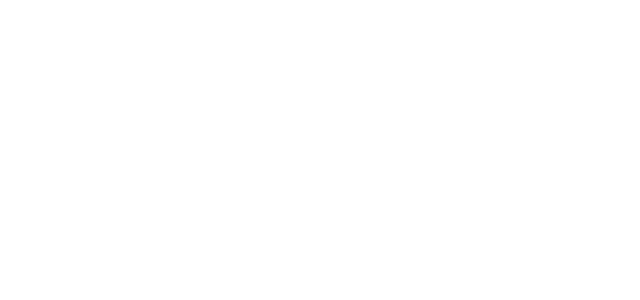
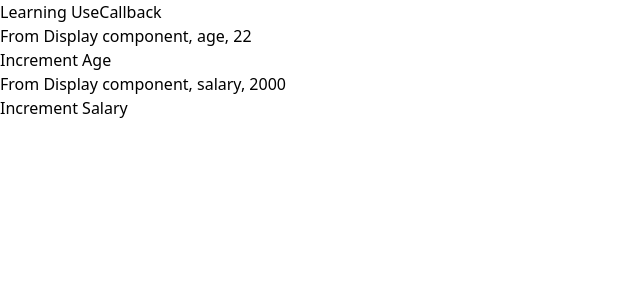
Before and after one commit to bikramgiri/Blog_Management_System-ReduxToolkit, a React (Vite) app: page /usecallback in a window 1280 px wide. Before the commit this address had no page. Shown: the top 300 px of the page, without its empty margins (0-640 px from the left). Built offline with nearby package versions, Linux system fonts and the light colour scheme.

Commit message:
learn about useCallback,and react memo

```diff
--- a/src/App.jsx
+++ b/src/App.jsx
@@ -13,6 +13,7 @@
 import { lazy, Suspense } from 'react'
 import PropTypes from 'prop-types'
 import { ErrorBoundary } from 'react-error-boundary'
+import Parent from './pages/useCallback/Parent'
 
 const SingleBlog = lazy(()=>import('./pages/blog/SingleBlog'))
 const Register = lazy(()=>import('./pages/auth/Register'))
@@ -40,6 +41,7 @@
       <Route path="/blog/add" element={<Protected><AddBlog /></Protected>} />
       <Route path="/blog/edit/:id" element={<Protected><EditBlog /></Protected>} />
       <Route path="/blog/:id" element={<SingleBlog />} />
+      <Route path="/usecallback" element={<Parent/>} />
     </Routes>
     </Suspense>
     </ErrorBoundary>
--- /dev/null
+++ b/src/pages/useCallback/Button.jsx
@@ -0,0 +1,16 @@
+import React from 'react'
+import PropTypes from "prop-types"
+
+const Button = ({content,handleClick}) => {
+  console.log("I am from Button " + content)
+  return (
+    <button onClick={handleClick}>{content}</button>
+  )
+}
+
+Button.propTypes = {
+  content: PropTypes.string.isRequired,
+  handleClick: PropTypes.func.isRequired
+}
+
+export default React.memo(Button)
--- /dev/null
+++ b/src/pages/useCallback/Display.jsx
@@ -0,0 +1,16 @@
+import React from 'react'
+import PropTypes from "prop-types"
+
+const Display = ({text,displayValue}) => {
+  console.log("I am from Display")
+  return (
+    <p>From Display component, {text}, {displayValue}</p>
+  )
+}
+
+Display.propTypes = {
+  text: PropTypes.string.isRequired,
+  displayValue: PropTypes.number.isRequired
+}
+
+export default React.memo(Display)
--- /dev/null
+++ b/src/pages/useCallback/Parent.jsx
@@ -0,0 +1,28 @@
+// import React from 'react'
+
+import { useCallback, useState } from "react"
+import Title from "./Title"
+import Display from "./Display"
+import Button from "./Button"
+
+const Parent = () => {
+      const [salary,setSalary] = useState(2000)
+      const [age,setAge] = useState(22)
+      const incrementAge = useCallback(() => {
+        setAge(age + 5)
+      },[age])
+      const incrementSalary = useCallback(() => {
+        setSalary(salary + 1000)
+      },[salary])
+  return (
+    <div>
+      <Title />
+      <Display text="age" displayValue={age}/>
+      <Button content="Increment Age" handleClick={incrementAge}/>
+      <Display text="salary" displayValue={salary}/>
+      <Button content="Increment Salary" handleClick={incrementSalary}/>
+    </div>
+  )
+}
+
+export default Parent
--- /dev/null
+++ b/src/pages/useCallback/Title.jsx
@@ -0,0 +1,10 @@
+import React from "react"
+
+const Title = () => {
+  console.log("I am from Title")
+  return (
+    <div>Learning UseCallback</div>
+  )
+}
+
+export default React.memo(Title)
```
